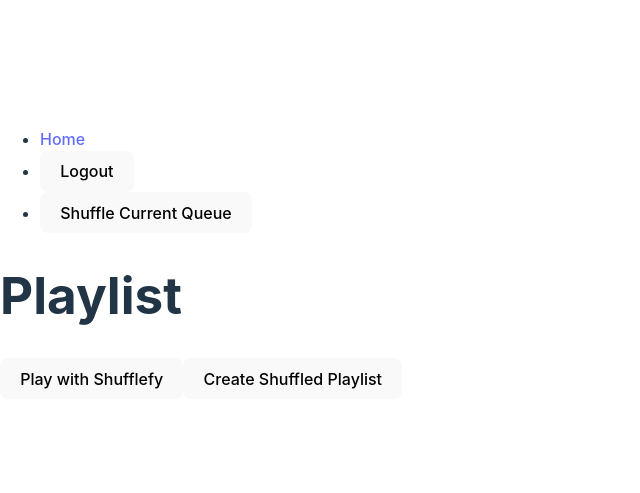
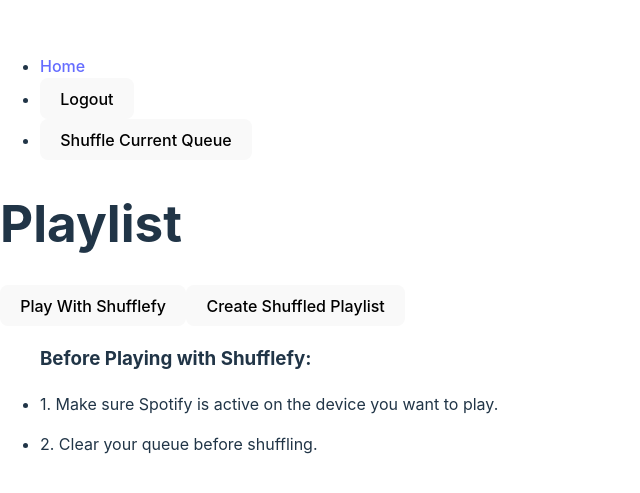
Before and after one commit to darshangoswami/shufflefy, a React (Vite) app in the folder frontend/: page /shuffle/1 in a window 1280 px wide. Shown: the part 145-638 px from the top of the page, without its empty margins (0-640 px from the left). Built offline with nearby package versions, Linux system fonts and the light colour scheme; no server answers.

Commit message:
update frontend to play with shuffle

```diff
--- a/frontend/src/components/ShuffledPlaylist.jsx
+++ b/frontend/src/components/ShuffledPlaylist.jsx
@@ -1,11 +1,33 @@
-import { useState, useEffect } from "react";
+import { useState } from "react";
 import axios from "axios";
 import { useParams } from "react-router-dom";
 
 axios.defaults.withCredentials = true;
 
 function ShuffledPlaylist() {
+  const [isShuffling, setIsShuffling] = useState(false);
   const { playlistId } = useParams();
+
+  const playWithShuffle = async () => {
+    setIsShuffling(true);
+    try {
+      const response = await axios.get(
+        `http://127.0.0.1:5000/play-with-shuffle/${playlistId}`,
+        { withCredentials: true }
+      );
+      alert(response.data.message);
+      console.log(response.data);
+    } catch (error) {
+      if (error.response) {
+        alert(`Error: ${error.response.data.error}`);
+      } else {
+        alert("An error occurred while shuffling the queue");
+      }
+      console.error("Error shuffling queue:", error);
+    } finally {
+      setIsShuffling(false);
+    }
+  };
 
   const createShuffledPlaylist = async () => {
     try {
@@ -23,8 +45,19 @@ function ShuffledPlaylist() {
   return (
     <div>
       <h1>Playlist</h1>
-      <button>Play with Shufflefy</button>
+      <button onClick={playWithShuffle} disabled={isShuffling}>
+        {isShuffling ? "Shuffling..." : "Play With Shufflefy"}
+      </button>
       <button onClick={createShuffledPlaylist}>Create Shuffled Playlist</button>
+      <ul>
+        <h3>Before Playing with Shufflefy:</h3>
+        <li>
+          <p>1. Make sure Spotify is active on the device you want to play.</p>
+        </li>
+        <li>
+          <p>2. Clear your queue before shuffling.</p>
+        </li>
+      </ul>
     </div>
   );
 }
```
